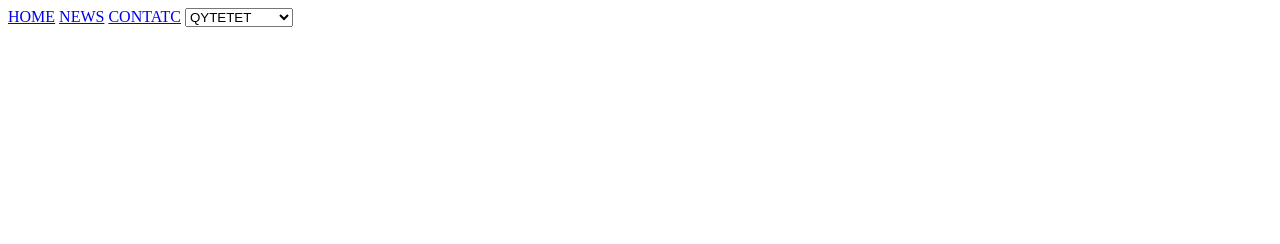
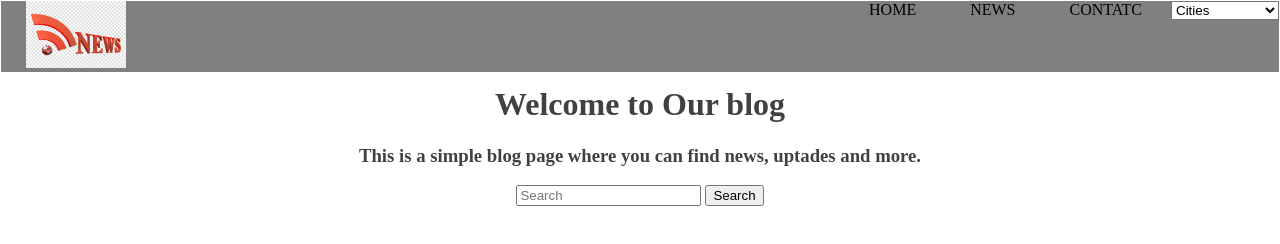
Before and after one commit to Arnisabdullahu1/blok_page, a plain HTML site: page index.html in a window 1280 px wide. Drawn offline with Linux system fonts and the light colour scheme.

Commit message:
fix: adding hero section

```diff
--- a/index.html
+++ b/index.html
@@ -9,11 +9,13 @@
 <body>
  <div>
 <nav>
+    <a href="#"><img src="images/logo.png" alt="Logo" width="100px"></a>
+    <div class="right-menu">
      <a href="home.html">HOME</a>
      <a href="news.html">NEWS</a>
      <a href="contatc.html">CONTATC</a>
-<select name="city names" id="">\
-<option value="qytetet">QYTETET</option>
+<select name="city names" id="">
+<option value="qytetet">Cities</option>
 <option value="Prishtina">Prishtina</option>
 <option value="Fushe Kosova">Fushe Kosova</option>
 <option value="Podujeva">Podujeva</option>
@@ -21,8 +23,18 @@
 <option value="Ferizaj">Ferizaj</option>
 <option value="Prizren">Prizren</option>
 <option value="Gjakove">Gjakove</option>
+</div>
 </select>
 </nav>
+<main>
+<h1>Welcome to Our blog</h1>
+<h3>This is a simple blog page where you can find news, uptades and more.</h3>
+</main>
+<div class="search">
+    <input type="text" placeholder="Search">
+    <button type="submit">Search</button>
+
+</div>
  </div>
 
 </body>
--- a/style.css
+++ b/style.css
@@ -0,0 +1,24 @@
+.right-menu{
+float: right;
+
+}
+
+nav a{
+text-decoration: none;
+margin: 0 25px;
+color: black;
+
+}
+nav{
+    background-color: rgb(128, 128, 128);
+    margin: -7px;
+}
+
+main {
+    text-align: center;
+    color: rgb(65, 65, 65);
+}
+.search{
+text-align: center;
+margin:  10px 0;
+}
```
Also changed, not shown: images/logo.png (added).
